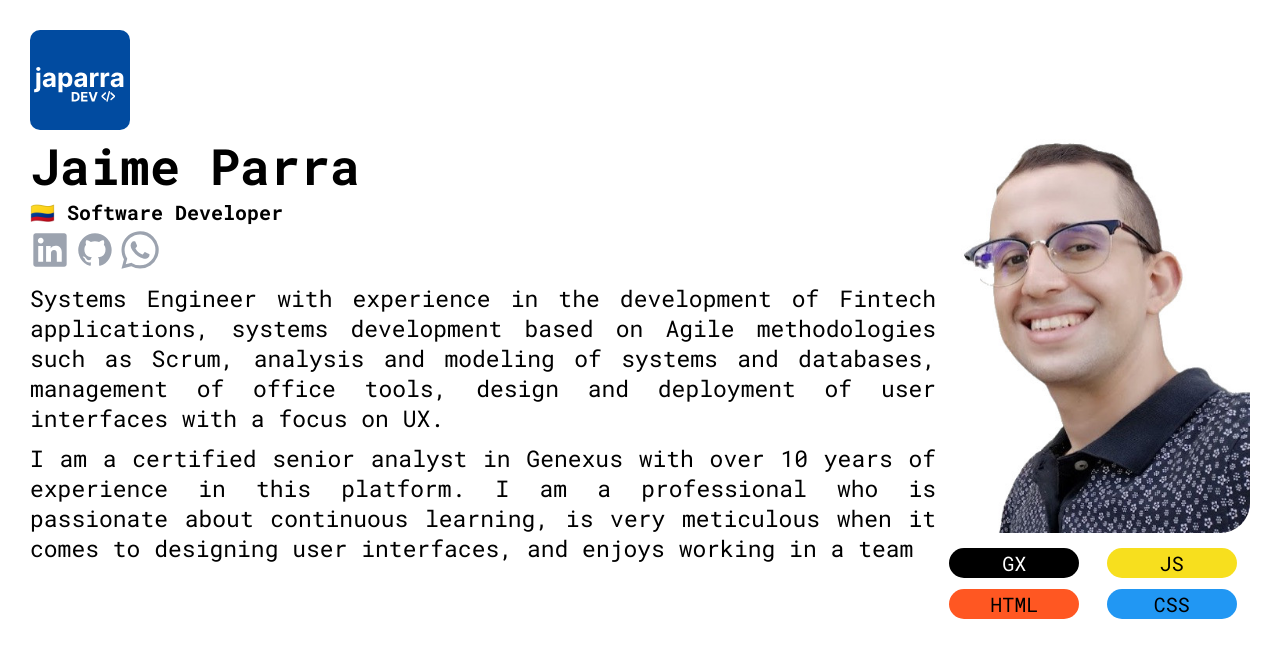
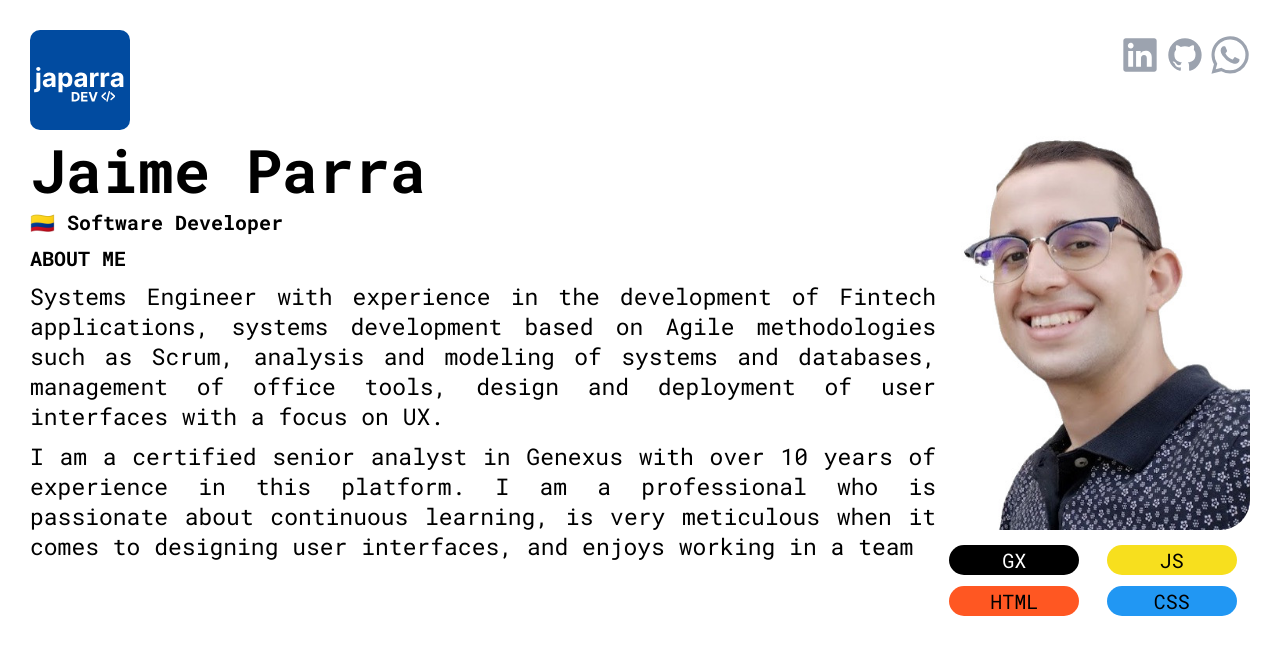
Before and after one commit to japarradev/CV, a website: page index.html in a window 1280 px wide. Drawn offline with Linux system fonts and the light colour scheme.

Commit message:
Mi primer commit

```diff
--- a/index.html
+++ b/index.html
@@ -15,6 +15,23 @@
     <header>
         <nav class="nav-bar">
             <img class = "logo" src="./images/logo.svg" alt="">
+            <div class="social-icons">
+                <a href="https://www.linkedin.com/in/japarradev/">
+                    <svg  viewBox="0 0 24 24" fill="none" xmlns="http://www.w3.org/2000/svg">
+                        <path d="M22 3.47059V20.5294C22 20.9194 21.8451 21.2935 21.5693 21.5693C21.2935 21.8451 20.9194 22 20.5294 22H3.47059C3.08056 22 2.70651 21.8451 2.43073 21.5693C2.15494 21.2935 2 20.9194 2 20.5294V3.47059C2 3.08056 2.15494 2.70651 2.43073 2.43073C2.70651 2.15494 3.08056 2 3.47059 2H20.5294C20.9194 2 21.2935 2.15494 21.5693 2.43073C21.8451 2.70651 22 3.08056 22 3.47059ZM7.88235 9.64706H4.94118V19.0588H7.88235V9.64706ZM8.14706 6.41177C8.14861 6.18929 8.10632 5.96869 8.02261 5.76255C7.93891 5.55642 7.81542 5.36879 7.65919 5.21039C7.50297 5.05198 7.31708 4.92589 7.11213 4.83933C6.90718 4.75277 6.68718 4.70742 6.46471 4.70588H6.41177C5.95934 4.70588 5.52544 4.88561 5.20552 5.20552C4.88561 5.52544 4.70588 5.95934 4.70588 6.41177C4.70588 6.86419 4.88561 7.29809 5.20552 7.61801C5.52544 7.93792 5.95934 8.11765 6.41177 8.11765C6.63426 8.12312 6.85565 8.0847 7.06328 8.00458C7.27092 7.92447 7.46074 7.80422 7.62189 7.65072C7.78304 7.49722 7.91237 7.31346 8.00248 7.10996C8.09259 6.90646 8.14172 6.6872 8.14706 6.46471V6.41177ZM19.0588 13.3412C19.0588 10.5118 17.2588 9.41177 15.4706 9.41177C14.8851 9.38245 14.3021 9.50715 13.7799 9.77345C13.2576 10.0397 12.8143 10.4383 12.4941 10.9294H12.4118V9.64706H9.64706V19.0588H12.5882V14.0529C12.5457 13.5403 12.7072 13.0315 13.0376 12.6372C13.3681 12.2429 13.8407 11.9949 14.3529 11.9471H14.4647C15.4 11.9471 16.0941 12.5353 16.0941 14.0176V19.0588H19.0353L19.0588 13.3412Z" />
+                    </svg>
+                </a>
+                <a href="https://github.com/japarradev">
+                    <svg  viewBox="0 0 24 24" xmlns="http://www.w3.org/2000/svg">
+
+                        <rect width="24" height="24" fill="none"/>
+                        <path d="M12,2A10,10,0,0,0,8.84,21.5c.5.08.66-.23.66-.5V19.31C6.73,19.91,6.14,18,6.14,18A2.69,2.69,0,0,0,5,16.5c-.91-.62.07-.6.07-.6a2.1,2.1,0,0,1,1.53,1,2.15,2.15,0,0,0,2.91.83,2.16,2.16,0,0,1,.63-1.34C8,16.17,5.62,15.31,5.62,11.5a3.87,3.87,0,0,1,1-2.71,3.58,3.58,0,0,1,.1-2.64s.84-.27,2.75,1a9.63,9.63,0,0,1,5,0c1.91-1.29,2.75-1,2.75-1a3.58,3.58,0,0,1,.1,2.64,3.87,3.87,0,0,1,1,2.71c0,3.82-2.34,4.66-4.57,4.91a2.39,2.39,0,0,1,.69,1.85V21c0,.27.16.59.67.5A10,10,0,0,0,12,2Z"/>
+                      </svg>
+                </a>
+                <a href="https://api.whatsapp.com/send?phone=573166977685&text=Hola%F0%9F%91%8B%20%0AEstoy%20interesado%20en%20contactarme%20contigo%20....">
+                    <svg fill="#000000"  viewBox="0 0 16 16" xmlns="http://www.w3.org/2000/svg"><path d="M11.42 9.49c-.19-.09-1.1-.54-1.27-.61s-.29-.09-.42.1-.48.6-.59.73-.21.14-.4 0a5.13 5.13 0 0 1-1.49-.92 5.25 5.25 0 0 1-1-1.29c-.11-.18 0-.28.08-.38s.18-.21.28-.32a1.39 1.39 0 0 0 .18-.31.38.38 0 0 0 0-.33c0-.09-.42-1-.58-1.37s-.3-.32-.41-.32h-.4a.72.72 0 0 0-.5.23 2.1 2.1 0 0 0-.65 1.55A3.59 3.59 0 0 0 5 8.2 8.32 8.32 0 0 0 8.19 11c.44.19.78.3 1.05.39a2.53 2.53 0 0 0 1.17.07 1.93 1.93 0 0 0 1.26-.88 1.67 1.67 0 0 0 .11-.88c-.05-.07-.17-.12-.36-.21z"/><path d="M13.29 2.68A7.36 7.36 0 0 0 8 .5a7.44 7.44 0 0 0-6.41 11.15l-1 3.85 3.94-1a7.4 7.4 0 0 0 3.55.9H8a7.44 7.44 0 0 0 5.29-12.72zM8 14.12a6.12 6.12 0 0 1-3.15-.87l-.22-.13-2.34.61.62-2.28-.14-.23a6.18 6.18 0 0 1 9.6-7.65 6.12 6.12 0 0 1 1.81 4.37A6.19 6.19 0 0 1 8 14.12z"/></svg>
+                </a>
+            </div>
         </nav>
     </header>
     <main>
@@ -41,24 +58,8 @@
 
 
                 <h1> Jaime Parra</h1><span>🇨🇴 <strong>Software Developer</strong></span>
-                <div class="social-icons">
-                    <a href="https://www.linkedin.com/in/japarradev/">
-                        <svg  viewBox="0 0 24 24" fill="none" xmlns="http://www.w3.org/2000/svg">
-                            <path d="M22 3.47059V20.5294C22 20.9194 21.8451 21.2935 21.5693 21.5693C21.2935 21.8451 20.9194 22 20.5294 22H3.47059C3.08056 22 2.70651 21.8451 2.43073 21.5693C2.15494 21.2935 2 20.9194 2 20.5294V3.47059C2 3.08056 2.15494 2.70651 2.43073 2.43073C2.70651 2.15494 3.08056 2 3.47059 2H20.5294C20.9194 2 21.2935 2.15494 21.5693 2.43073C21.8451 2.70651 22 3.08056 22 3.47059ZM7.88235 9.64706H4.94118V19.0588H7.88235V9.64706ZM8.14706 6.41177C8.14861 6.18929 8.10632 5.96869 8.02261 5.76255C7.93891 5.55642 7.81542 5.36879 7.65919 5.21039C7.50297 5.05198 7.31708 4.92589 7.11213 4.83933C6.90718 4.75277 6.68718 4.70742 6.46471 4.70588H6.41177C5.95934 4.70588 5.52544 4.88561 5.20552 5.20552C4.88561 5.52544 4.70588 5.95934 4.70588 6.41177C4.70588 6.86419 4.88561 7.29809 5.20552 7.61801C5.52544 7.93792 5.95934 8.11765 6.41177 8.11765C6.63426 8.12312 6.85565 8.0847 7.06328 8.00458C7.27092 7.92447 7.46074 7.80422 7.62189 7.65072C7.78304 7.49722 7.91237 7.31346 8.00248 7.10996C8.09259 6.90646 8.14172 6.6872 8.14706 6.46471V6.41177ZM19.0588 13.3412C19.0588 10.5118 17.2588 9.41177 15.4706 9.41177C14.8851 9.38245 14.3021 9.50715 13.7799 9.77345C13.2576 10.0397 12.8143 10.4383 12.4941 10.9294H12.4118V9.64706H9.64706V19.0588H12.5882V14.0529C12.5457 13.5403 12.7072 13.0315 13.0376 12.6372C13.3681 12.2429 13.8407 11.9949 14.3529 11.9471H14.4647C15.4 11.9471 16.0941 12.5353 16.0941 14.0176V19.0588H19.0353L19.0588 13.3412Z" />
-                        </svg>
-                    </a>
-                    <a href="https://github.com/japarradev">
-                        <svg  viewBox="0 0 24 24" xmlns="http://www.w3.org/2000/svg">
 
-                            <rect width="24" height="24" fill="none"/>
-                            <path d="M12,2A10,10,0,0,0,8.84,21.5c.5.08.66-.23.66-.5V19.31C6.73,19.91,6.14,18,6.14,18A2.69,2.69,0,0,0,5,16.5c-.91-.62.07-.6.07-.6a2.1,2.1,0,0,1,1.53,1,2.15,2.15,0,0,0,2.91.83,2.16,2.16,0,0,1,.63-1.34C8,16.17,5.62,15.31,5.62,11.5a3.87,3.87,0,0,1,1-2.71,3.58,3.58,0,0,1,.1-2.64s.84-.27,2.75,1a9.63,9.63,0,0,1,5,0c1.91-1.29,2.75-1,2.75-1a3.58,3.58,0,0,1,.1,2.64,3.87,3.87,0,0,1,1,2.71c0,3.82-2.34,4.66-4.57,4.91a2.39,2.39,0,0,1,.69,1.85V21c0,.27.16.59.67.5A10,10,0,0,0,12,2Z"/>
-                          </svg>
-                    </a>
-                    <a href="https://api.whatsapp.com/send?phone=573166977685&text=Hola%F0%9F%91%8B%20%0AEstoy%20interesado%20en%20contactarme%20contigo%20....">
-                        <svg fill="#000000"  viewBox="0 0 16 16" xmlns="http://www.w3.org/2000/svg"><path d="M11.42 9.49c-.19-.09-1.1-.54-1.27-.61s-.29-.09-.42.1-.48.6-.59.73-.21.14-.4 0a5.13 5.13 0 0 1-1.49-.92 5.25 5.25 0 0 1-1-1.29c-.11-.18 0-.28.08-.38s.18-.21.28-.32a1.39 1.39 0 0 0 .18-.31.38.38 0 0 0 0-.33c0-.09-.42-1-.58-1.37s-.3-.32-.41-.32h-.4a.72.72 0 0 0-.5.23 2.1 2.1 0 0 0-.65 1.55A3.59 3.59 0 0 0 5 8.2 8.32 8.32 0 0 0 8.19 11c.44.19.78.3 1.05.39a2.53 2.53 0 0 0 1.17.07 1.93 1.93 0 0 0 1.26-.88 1.67 1.67 0 0 0 .11-.88c-.05-.07-.17-.12-.36-.21z"/><path d="M13.29 2.68A7.36 7.36 0 0 0 8 .5a7.44 7.44 0 0 0-6.41 11.15l-1 3.85 3.94-1a7.4 7.4 0 0 0 3.55.9H8a7.44 7.44 0 0 0 5.29-12.72zM8 14.12a6.12 6.12 0 0 1-3.15-.87l-.22-.13-2.34.61.62-2.28-.14-.23a6.18 6.18 0 0 1 9.6-7.65 6.12 6.12 0 0 1 1.81 4.37A6.19 6.19 0 0 1 8 14.12z"/></svg>
-                    </a>
-
-                </div>
+                <h2> ABOUT ME</h2>
                 <p>
                     Systems Engineer with experience in the development of Fintech applications, systems development based on Agile methodologies such as Scrum, analysis and modeling of systems and databases, management of office tools, design and deployment of user interfaces with a focus on UX.
                 </p>
@@ -67,6 +68,7 @@
                 </p>
             </div>
         </section>
+
     </main>
 </body>
 </html>
--- a/style.css
+++ b/style.css
@@ -22,15 +22,35 @@ h1
 {
     font-size: 3.5rem;
 }
+h2
+{
+    font-size: 2.0rem;
+    margin-top: 10px;
+
+}
 /* NavBar */
+
+.nav-bar
+{
+    display: flex;
+    position: relative;
+}
 
 .nav-bar .logo
 {
     width: 100px;
     border-radius: 10px;
+
 }
 
+.nav-bar .social-icons
+{
+    width: 100px;
+    border-radius: 10px;
+    position: absolute;
+    right: 30px;
 
+}
 /* About me */
 .about-me .profile
 {
@@ -122,7 +142,7 @@ h1
 
     h1
     {
-        font-size: 4.5rem;
+        font-size: 5rem;
     }
     .content-section span
     {
@@ -186,7 +206,7 @@ h1
 
     h1
     {
-        font-size: 5rem;
+        font-size: 6rem;
     }
     .content-section span
     {
```
